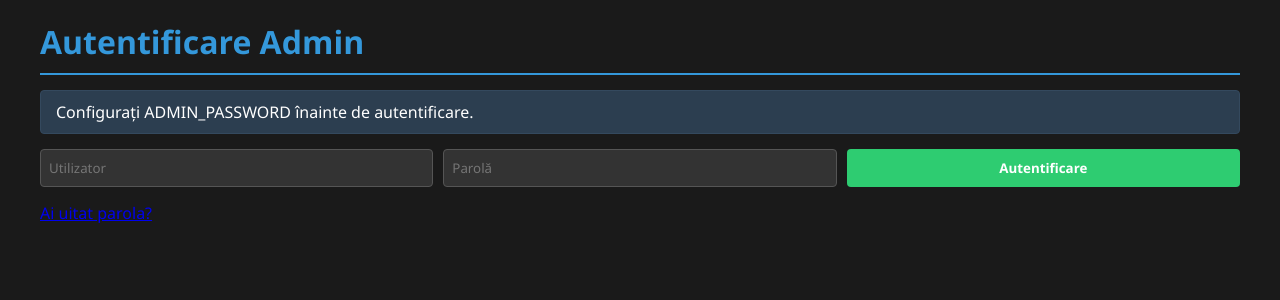
After one commit to siposiosif/tireShopManagerPage, a Flask app: page /admin/login in a window 1280 px wide. The commit adds this page. Shown: the top 300 px of the page. Run offline with Flask 3, Linux system fonts and the light colour scheme.

Commit message:
Add admin login, tokens, and password reset

```diff
--- a/App.py
+++ b/App.py
@@ -1,4 +1,4 @@
-from flask import Flask, render_template, request, redirect, url_for, jsonify
+from flask import Flask, render_template, request, redirect, url_for, jsonify, make_response
 import csv
 import os
 import json
@@ -8,6 +8,8 @@ from email.mime.text import MIMEText
 from email.mime.multipart import MIMEMultipart
 from datetime import datetime, timedelta
 from dotenv import load_dotenv
+from itsdangerous import URLSafeTimedSerializer, BadSignature, SignatureExpired
+from werkzeug.security import check_password_hash, generate_password_hash
 
 # 1. Load Environment Variables
 load_dotenv()
@@ -18,6 +20,16 @@ app = Flask(__name__)
 app.secret_key = os.getenv("SECRET_KEY", "fallback-if-not-found")
 EMAIL_USER = os.getenv("EMAIL_USER")
 EMAIL_PASS = os.getenv("EMAIL_PASS")
+ADMIN_EMAIL = os.getenv("ADMIN_EMAIL")
+ADMIN_USERNAME = os.getenv("ADMIN_USERNAME", "admin")
+ADMIN_PASSWORD = os.getenv("ADMIN_PASSWORD")
+ADMIN_PASSWORD_HASH = os.getenv("ADMIN_PASSWORD_HASH")
+
+ADMIN_CREDENTIALS_FILE = "admin_credentials.json"
+ADMIN_TOKEN_COOKIE = "admin_token"
+ADMIN_TOKEN_TTL_DAYS = 7
+ADMIN_TOKEN_SALT = "admin-auth-token"
+ADMIN_RESET_SALT = "admin-password-reset"
 
 CSV_FILE = 'reservations.csv' # Defined globally for all routes
 ARCHIVE_FILE = 'reservations_archive.csv'
@@ -121,15 +133,86 @@ def send_professional_email(to_email, subject, html_content):
         print(f"Eroare email: {e}")
         return False
 
-def is_local_request():
-    return request.remote_addr in {"127.0.0.1", "::1"}
+def _serializer():
+    return URLSafeTimedSerializer(app.secret_key)
 
-def require_admin_access():
-    if not is_local_request():
+def load_admin_credentials():
+    if os.path.exists(ADMIN_CREDENTIALS_FILE):
+        with open(ADMIN_CREDENTIALS_FILE, "r", encoding="utf-8") as f:
+            return json.load(f)
+
+    if ADMIN_PASSWORD_HASH or ADMIN_PASSWORD:
+        password_hash = ADMIN_PASSWORD_HASH or generate_password_hash(ADMIN_PASSWORD)
+        credentials = {
+            "username": ADMIN_USERNAME,
+            "password_hash": password_hash,
+            "password_updated_at": datetime.utcnow().isoformat()
+        }
+        save_admin_credentials(credentials)
+        return credentials
+    return None
+
+def save_admin_credentials(credentials):
+    with open(ADMIN_CREDENTIALS_FILE, "w", encoding="utf-8") as f:
+        json.dump(credentials, f, indent=2)
+
+def generate_admin_token(credentials):
+    payload = {
+        "username": credentials["username"],
+        "password_updated_at": credentials["password_updated_at"]
+    }
+    return _serializer().dumps(payload, salt=ADMIN_TOKEN_SALT)
+
+def _get_token_from_request():
+    token = request.cookies.get(ADMIN_TOKEN_COOKIE)
+    if token:
+        return token
+    token = request.headers.get("X-Admin-Token")
+    if token:
+        return token
+    auth_header = request.headers.get("Authorization", "")
+    if auth_header.lower().startswith("bearer "):
+        return auth_header.split(" ", 1)[1].strip()
+    return None
+
+def is_admin_authenticated():
+    token = _get_token_from_request()
+    if not token:
         return False
-    token = request.args.get("token") or request.headers.get("X-Admin-Token")
-    admin_token = os.getenv("ADMIN_TOKEN")
-    return bool(admin_token and token == admin_token)
+    credentials = load_admin_credentials()
+    if not credentials:
+        return False
+    try:
+        payload = _serializer().loads(
+            token,
+            salt=ADMIN_TOKEN_SALT,
+            max_age=ADMIN_TOKEN_TTL_DAYS * 24 * 60 * 60
+        )
+    except (BadSignature, SignatureExpired):
+        return False
+    return payload.get("username") == credentials.get("username") and payload.get(
+        "password_updated_at"
+    ) == credentials.get("password_updated_at")
+
+def build_admin_auth_response(response):
+    credentials = load_admin_credentials()
+    token = generate_admin_token(credentials)
+    max_age = ADMIN_TOKEN_TTL_DAYS * 24 * 60 * 60
+    response.set_cookie(
+        ADMIN_TOKEN_COOKIE,
+        token,
+        max_age=max_age,
+        httponly=True,
+        samesite="Lax"
+    )
+    return response
+
+def admin_login_required():
+    if is_admin_authenticated():
+        return None
+    if request.path.startswith("/api"):
+        return jsonify({"error": "Unauthorized"}), 403
+    return redirect(url_for("admin_login"))
 
 def parse_timestamp(timestamp_str):
     if not timestamp_str:
@@ -220,6 +303,93 @@ def api_services():
 @app.route('/rezervation')
 def rezervation():
     return render_template('rezervation.html')
+
+@app.route('/admin/login', methods=['GET', 'POST'])
+def admin_login():
+    credentials = load_admin_credentials()
+    if not credentials:
+        return render_template('admin_login.html', msg="Configurați ADMIN_PASSWORD înainte de autentificare.")
+    if request.method == 'POST':
+        username = request.form.get('username', '').strip()
+        password = request.form.get('password', '')
+        if username != credentials.get("username") or not check_password_hash(
+            credentials.get("password_hash", ""),
+            password
+        ):
+            return render_template('admin_login.html', msg="Date de autentificare invalide.")
+        response = make_response(redirect(url_for('admin')))
+        return build_admin_auth_response(response)
+    if is_admin_authenticated():
+        return redirect(url_for('admin'))
+    return render_template('admin_login.html', msg=request.args.get("msg"))
+
+@app.route('/admin/logout')
+def admin_logout():
+    response = make_response(redirect(url_for('admin_login')))
+    response.delete_cookie(ADMIN_TOKEN_COOKIE)
+    return response
+
+@app.route('/admin/reset', methods=['GET', 'POST'])
+def admin_reset_request():
+    credentials = load_admin_credentials()
+    if request.method == 'POST':
+        if not credentials:
+            return render_template('admin_reset_request.html', msg="Nu există cont admin configurat.")
+        email = request.form.get('email', '').strip()
+        reset_link = None
+        if ADMIN_EMAIL and email.lower() == ADMIN_EMAIL.lower():
+            payload = {
+                "username": credentials["username"],
+                "password_updated_at": credentials["password_updated_at"]
+            }
+            token = _serializer().dumps(payload, salt=ADMIN_RESET_SALT)
+            reset_link = url_for('admin_reset_form', token=token, _external=True)
+            email_body = (
+                f"<p>Folosiți linkul de mai jos pentru resetarea parolei:</p>"
+                f"<p><a href='{reset_link}'>{reset_link}</a></p>"
+            )
+            if EMAIL_USER and EMAIL_PASS:
+                send_professional_email(ADMIN_EMAIL, "Resetare parolă admin", email_body)
+        return render_template(
+            'admin_reset_request.html',
+            msg="Dacă emailul este corect, vei primi un link de resetare.",
+            reset_link=reset_link
+        )
+    return render_template('admin_reset_request.html')
+
+@app.route('/admin/reset/<token>', methods=['GET', 'POST'])
+def admin_reset_form(token):
+    credentials = load_admin_credentials()
+    if not credentials:
+        return render_template('admin_reset_form.html', msg="Nu există cont admin configurat.", token=token)
+    try:
+        payload = _serializer().loads(token, salt=ADMIN_RESET_SALT, max_age=24 * 60 * 60)
+    except (BadSignature, SignatureExpired):
+        return render_template('admin_reset_form.html', msg="Linkul de resetare este invalid sau expirat.", token=token)
+    if payload.get("username") != credentials.get("username") or payload.get(
+        "password_updated_at"
+    ) != credentials.get("password_updated_at"):
+        return render_template('admin_reset_form.html', msg="Linkul de resetare nu mai este valid.", token=token)
+    if request.method == 'POST':
+        new_password = request.form.get('password', '')
+        confirm_password = request.form.get('confirm_password', '')
+        if len(new_password) < 8:
+            return render_template(
+                'admin_reset_form.html',
+                msg="Parola trebuie să aibă cel puțin 8 caractere.",
+                token=token
+            )
+        if new_password != confirm_password:
+            return render_template(
+                'admin_reset_form.html',
+                msg="Parolele nu coincid.",
+                token=token
+            )
+        credentials["password_hash"] = generate_password_hash(new_password)
+        credentials["password_updated_at"] = datetime.utcnow().isoformat()
+        save_admin_credentials(credentials)
+        return redirect(url_for('admin_login', msg="Parola a fost resetată. Autentificați-vă din nou."))
+    return render_template('admin_reset_form.html', token=token)
 
 @app.route('/get_slots')
 def get_slots():
@@ -375,10 +545,9 @@ def submit_reservation():
 
 @app.route('/admin')
 def admin():
-    token = request.args.get("token") or request.headers.get("X-Admin-Token")
-    admin_token = os.getenv("ADMIN_TOKEN")
-    if not (admin_token and token == admin_token):
-        return ("Not Found", 404)
+    auth_response = admin_login_required()
+    if auth_response:
+        return auth_response
     reservations = load_reservations()
     remaining, archived = archive_old_reservations(reservations)
     if archived or len(remaining) != len(reservations):
@@ -392,18 +561,16 @@ def admin():
     latest_timestamp = max([res.get('timestamp', '') for res in reservations]) if reservations else ''
 
     return render_template('admin.html',
-                         reservations=reservations,
-                         token=token,
-                         services=services,
-                         pending_count=pending_count,
-                         latest_timestamp=latest_timestamp)
+                           reservations=reservations,
+                           services=services,
+                           pending_count=pending_count,
+                           latest_timestamp=latest_timestamp)
 
 @app.route('/update_status/<id>/<action>')
 def update_status(id, action):
-    token = request.args.get("token") or request.headers.get("X-Admin-Token")
-    admin_token = os.getenv("ADMIN_TOKEN")
-    if not (admin_token and token == admin_token):
-        return ("Not Found", 404)
+    auth_response = admin_login_required()
+    if auth_response:
+        return auth_response
     rows = load_reservations()
     if not rows:
         return redirect(url_for('admin', token=request.args.get('token')))
@@ -426,14 +593,13 @@ def update_status(id, action):
     remaining, archived = archive_old_reservations(rows)
     save_reservations(remaining)
     append_archived(archived)
-    return redirect(url_for('admin', token=request.args.get('token')))
+    return redirect(url_for('admin'))
 
 @app.route('/add_manual_reservation', methods=['POST'])
 def add_manual_reservation():
-    token = request.args.get("token") or request.headers.get("X-Admin-Token")
-    admin_token = os.getenv("ADMIN_TOKEN")
-    if not (admin_token and token == admin_token):
-        return ("Not Found", 404)
+    auth_response = admin_login_required()
+    if auth_response:
+        return auth_response
     data = {
         "id": datetime.now().strftime("%Y%m%d%H%M%S"),
         "timestamp": datetime.now().strftime("%Y-%m-%d %H:%M:%S"),
@@ -451,14 +617,13 @@ def add_manual_reservation():
     rows = load_reservations()
     rows.append(data)
     save_reservations(rows)
-    return redirect(url_for('admin', token=request.args.get('token')))
+    return redirect(url_for('admin'))
 
 @app.route('/api/services', methods=['POST'])
 def api_add_service():
-    token = request.args.get("token") or request.headers.get("X-Admin-Token")
-    admin_token = os.getenv("ADMIN_TOKEN")
-    if not (admin_token and token == admin_token):
-        return jsonify({"error": "Unauthorized"}), 403
+    auth_response = admin_login_required()
+    if auth_response:
+        return auth_response
 
     data = request.get_json()
     services = load_services()
@@ -482,10 +647,9 @@ def api_add_service():
 
 @app.route('/api/services/<service_id>', methods=['DELETE'])
 def api_delete_service(service_id):
-    token = request.args.get("token") or request.headers.get("X-Admin-Token")
-    admin_token = os.getenv("ADMIN_TOKEN")
-    if not (admin_token and token == admin_token):
-        return jsonify({"error": "Unauthorized"}), 403
+    auth_response = admin_login_required()
+    if auth_response:
+        return auth_response
 
     services = load_services()
     services = [s for s in services if s['id'] != service_id]
@@ -495,10 +659,9 @@ def api_delete_service(service_id):
 
 @app.route('/api/services/<service_id>/price', methods=['PUT'])
 def api_update_service_price(service_id):
-    token = request.args.get("token") or request.headers.get("X-Admin-Token")
-    admin_token = os.getenv("ADMIN_TOKEN")
-    if not (admin_token and token == admin_token):
-        return jsonify({"error": "Unauthorized"}), 403
+    auth_response = admin_login_required()
+    if auth_response:
+        return auth_response
 
     data = request.get_json()
     new_price = data.get('price', 0)
@@ -514,10 +677,9 @@ def api_update_service_price(service_id):
 
 @app.route('/api/reservations/updates')
 def api_reservations_updates():
-    token = request.args.get("token") or request.headers.get("X-Admin-Token")
-    admin_token = os.getenv("ADMIN_TOKEN")
-    if not (admin_token and token == admin_token):
-        return jsonify({"error": "Unauthorized"}), 403
+    auth_response = admin_login_required()
+    if auth_response:
+        return auth_response
 
     reservations = load_reservations()
     remaining, archived = archive_old_reservations(reservations)
--- a/static/style.css
+++ b/static/style.css
@@ -309,6 +309,18 @@ body.page-admin {
 body.page-admin .admin-container {
     max-width: 1200px;
     margin: auto;
+}
+
+body.page-admin .admin-actions {
+    margin: 10px 0 20px;
+}
+
+body.page-admin .message {
+    background: #2c3e50;
+    border: 1px solid #34495e;
+    padding: 10px 15px;
+    border-radius: 4px;
+    margin: 15px 0;
 }
 
 body.page-admin h1 {
--- /dev/null
+++ b/templates/admin_login.html
@@ -0,0 +1,26 @@
+<!DOCTYPE html>
+<html lang="ro">
+<head>
+    <meta charset="UTF-8">
+    <title>Autentificare Admin | Vulcanizare Sofronea</title>
+    <link rel="stylesheet" href="/static/style.css">
+</head>
+<body class="page-admin">
+    <div class="admin-container">
+        <h1>Autentificare Admin</h1>
+        {% if msg %}
+            <p class="message">{{ msg }}</p>
+        {% endif %}
+        <form method="POST" action="/admin/login">
+            <div class="form-row">
+                <input type="text" name="username" placeholder="Utilizator" required>
+                <input type="password" name="password" placeholder="Parolă" required>
+                <button type="submit" class="btn-add">Autentificare</button>
+            </div>
+        </form>
+        <p>
+            <a href="/admin/reset">Ai uitat parola?</a>
+        </p>
+    </div>
+</body>
+</html>
```
Also changed, not shown: templates/admin.html (+13 -13 lines), templates/admin_reset_form.html (added, +26 -0 lines), templates/admin_reset_request.html (added, +29 -0 lines), README.md, 1 other file.
